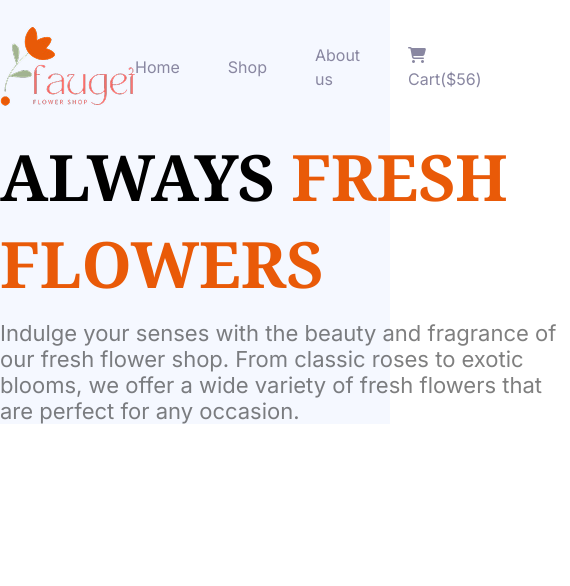
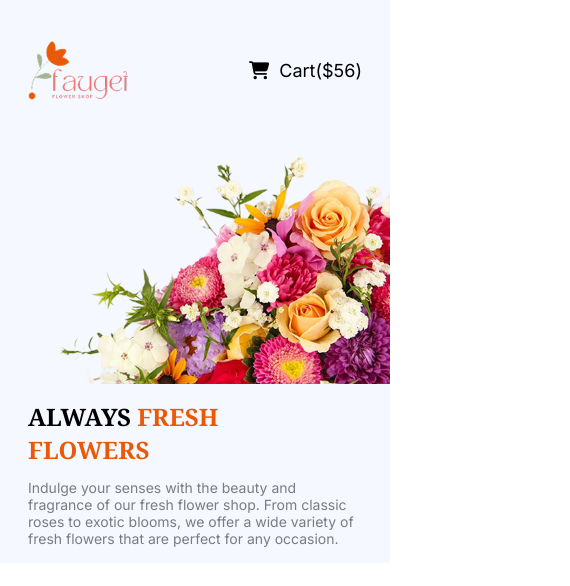
Before and after one commit to mithi2209/A02-Flower-Shop, a plain HTML site: page index.html in a window 390 px wide. Shown: the whole page, 570 px wide, since content can reach past the window. Drawn offline with Linux system fonts and the light colour scheme.

Commit message:
header section responsive stles complete

```diff
--- a/index.html
+++ b/index.html
@@ -35,14 +35,16 @@
                 <li><a href="#">Home</a></li>
                 <li><a href="#">Shop</a></li>
                 <li><a href="#">About us </a></li>
-                <li><a href="#"> <i class="fa-solid fa-cart-shopping"></i>Cart($56)</a></li>
+                <!-- <li><a href="#"> <i class="fa-solid fa-cart-shopping"></i>Cart($56)</a></li> -->
+                 <div>
+                    <span class="cart">
+                        <i class="fa-solid fa-cart-shopping"></i> Cart($56)
+                    </span>
+                </div>
+
             </ul>
 
-            <!-- <div>
-                <span>
-                    <i class="fa-solid fa-cart-shopping"></i>Cart($56)
-                </span>
-            </div> -->
+
 
 
         </nav>
--- a/styles/flower styles.css
+++ b/styles/flower styles.css
@@ -37,6 +37,7 @@
     justify-content: center;
     align-items: center;
     gap: 10px;
+    cursor: progress;
 }
 
 .btn-primary:hover{
@@ -60,16 +61,21 @@ nav ul{
     align-items: center;
     gap: 48px;
 }
+
 nav ul>li{
     list-style: none;
 
 }
-nav ul>li >a {
+nav ul>li >a ,.cart{
     text-decoration: none;
     color: #8987A1;
     font-size: 1rem;
     font-weight: 400;
     line-height: 24px;
+}
+
+.cart:hover{
+    color: #252432;
 }
 
 nav li :hover{
@@ -80,16 +86,13 @@ nav li :hover{
 .banner-container{
     display: flex;
     align-items: center;
-  justify-content: space-between;
-}
-.banner-left-part{
-
+    justify-content: space-between;
 }
 .banner-title{
     color: #E95A08;
     font-size: 4rem;
     font-weight: 700;
-    width: 517px;
+    max-width: 517px;
 }
 .banner-title span{
     color: #000;
@@ -98,9 +101,77 @@ nav li :hover{
     color: rgba(0, 0, 0, 0.50);
     font-size: 22px;
     font-weight: 400;
-    width: 570px ;
+    max-width: 570px ;
     margin-top: 13px;
 }
 .banner-right-part img{
     width: 100%;
+    display: block;
 }
+
+
+/* Responsive Styles For Mobile Device */
+@media screen and (max-width:576px) {
+
+    /* Navbar */
+    nav{
+        padding: 40px 28px;
+
+    }
+
+    nav ul>li{
+        display: none;
+
+    }
+    .cart{
+       color: #000;
+       font-size: 18px;
+    }
+    .cart i{
+        margin-right: 5px;
+    }
+    nav img{
+        width: 100px;
+    }
+
+    /* Banner */
+    .banner-container{
+        flex-direction: column-reverse;
+
+    }
+    .banner-left-part{
+        margin: 16px 28px;
+    }
+    .banner-title{
+        font-size: 1.5rem;
+        max-width: 191px;
+    }
+    .banner-des{
+        font-size: 14px;
+
+    }
+}
+/* Responsive Styles For Medium Device */
+
+@media screen  and (min-width : 576px) and (max-width:992px){
+    /* Navbar */
+    nav{
+        padding: 50px 30px;
+    }
+    nav ul{
+        gap: 20px;
+    }
+
+    /* banner */
+    .banner-container{
+        margin:50px 30px;
+    }
+
+
+    .banner-title{
+        font-size: 2rem;
+    }
+    .banner-des{
+        font-size: 16px;
+    }
+}
```
